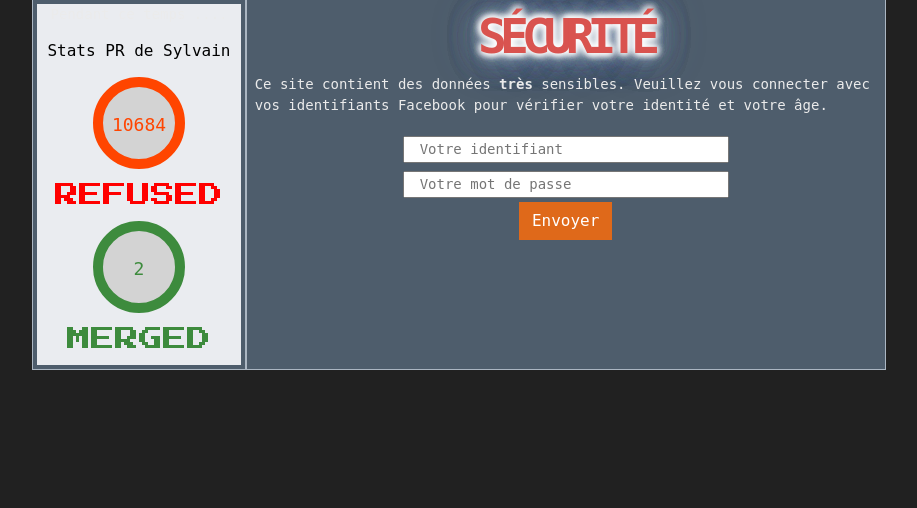
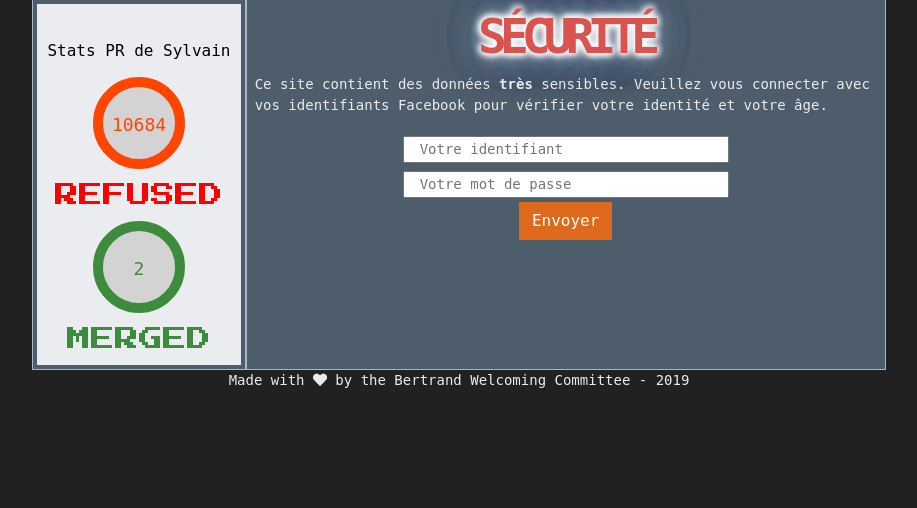
Before and after one commit to 01Andre/bienvenue_bertrand, a PHP site: page / in a window 1280 px wide. Shown: the part 228-736 px from the top of the page, without its empty margins (181-1098 px from the left). Run offline with PHP 8.4, Linux system fonts and the light colour scheme; a stand-in replaces the project's code that opens the database connection; some libraries are stand-ins or nearby versions.

Commit message:
made with heart

```diff
--- a/src/View/layout.html.twig
+++ b/src/View/layout.html.twig
@@ -10,6 +10,7 @@
           integrity="sha384-ggOyR0iXCbMQv3Xipma34MD+dH/1fQ784/j6cY/iJTQUOhcWr7x9JvoRxT2MZw1T" crossorigin="anonymous">
     <link rel="stylesheet" href="/assets/css/bootstrap.min.css">
     <link rel="stylesheet" href="/assets/css/style.css">
+    <link rel="stylesheet" href="https://use.fontawesome.com/releases/v5.8.2/css/all.css" integrity="sha384-oS3vJWv+0UjzBfQzYUhtDYW+Pj2yciDJxpsK1OYPAYjqT085Qq/1cq5FLXAZQ7Ay" crossorigin="anonymous">
     {% block stylesheet %}{% endblock %}
     <link rel="icon" href="/assets/images/favicon.png">
 </head>
@@ -43,6 +44,9 @@
     </nav>
 </div>
 {% block content %}{% endblock %}
+<footer class="text-center">
+    <p>Made with <i class="fas fa-heart"></i> by the Bertrand Welcoming Committee - 2019</p>
+</footer>
 <script
         src="https://code.jquery.com/jquery-3.4.0.js"
         integrity="sha256-DYZMCC8HTC+QDr5QNaIcfR7VSPtcISykd+6eSmBW5qo="
```
